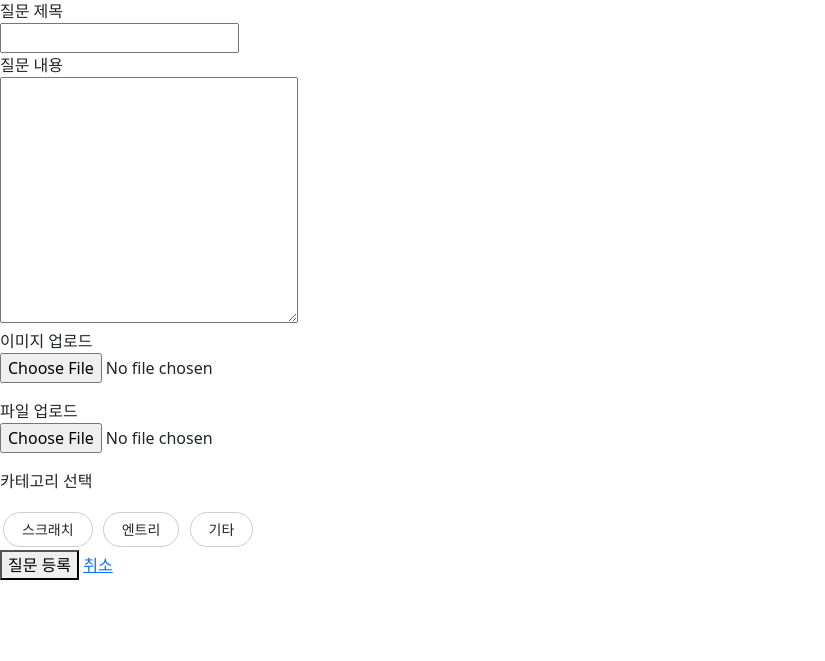
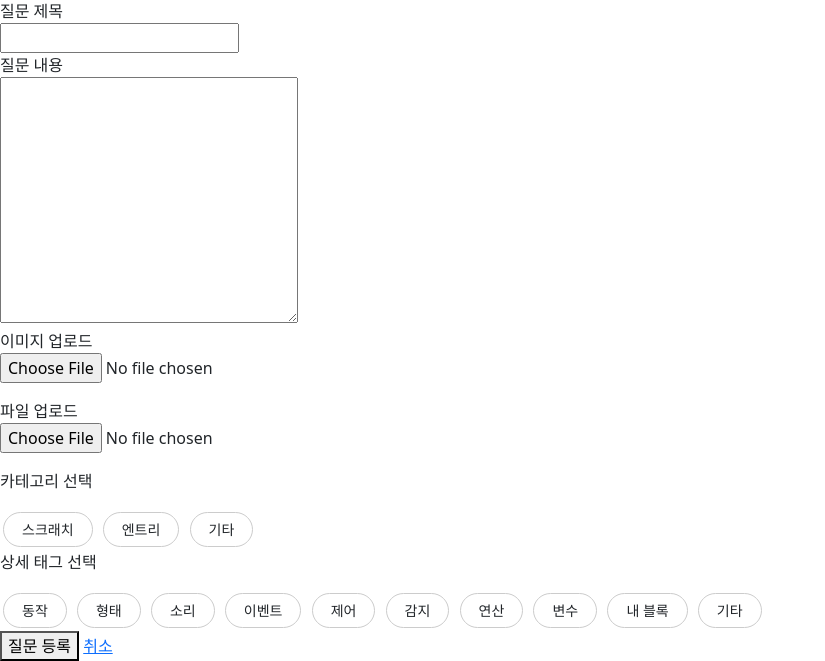
Before and after one commit to hongsy0113/Piro16_Help_Coding, a Django app: page /qna/question_create/ in a window 1280 px wide. Shown: the part 182-843 px from the top of the page, without its empty margins (0-825 px from the left). Before the commit the page ends 762 px from the top, so only its background shows below. Run offline with Django 4.2, Linux system fonts and the light colour scheme.

Commit message:
[FEAT] 게시글 작성 (태그 구현)

```diff
--- a/qna/forms.py
+++ b/qna/forms.py
@@ -4,4 +4,4 @@ from .models import *
 class QuestionForm(forms.ModelForm):
     class Meta:
         model = Question
-        exclude = ('hit', 'like_user', 'user')
+        exclude = ('hit', 'like_user', 'user', 's_or_e_tag')
--- a/qna/models.py
+++ b/qna/models.py
@@ -27,10 +27,6 @@ class Question(models.Model):
     like_user = models.ManyToManyField('user.User', blank=True)
     tags = models.ManyToManyField('QnaTag', blank=True)
 
-    like_user = models.ManyToManyField('user.User', blank=True)
-
-    tags = models.ManyToManyField('QnaTag', blank=True)
-
     def __str__(self):
         return self.title
 
@@ -51,7 +47,6 @@ class Answer(models.Model):
     like_user = models.ManyToManyField('user.User', blank=True)
 
 class QnaTag(models.Model):
-    '''
     # 스크래치 메뉴
     S_TAG_CHOICES = (
         ('MOTION', '동작'),
@@ -65,6 +60,8 @@ class QnaTag(models.Model):
         ('MY', '내 블록'),
         ('ETC', '기타'),
     )
+
+    '''
     # 엔트리 메뉴
     E_TAG_CHOICES = (
         ('START', '시작'),
@@ -83,7 +80,7 @@ class QnaTag(models.Model):
         ('ETC', '기타'),
     )
     '''
-    tag_name = models.CharField(verbose_name='태그', max_length=20)
+    tag_name = models.CharField(verbose_name='태그', choices=S_TAG_CHOICES, max_length=20)
 
     def __str__(self):
         return self.tag_name
--- a/qna/views.py
+++ b/qna/views.py
@@ -1,3 +1,4 @@
+import re
 from django.shortcuts import render, redirect, get_object_or_404
 from .models import *
 from .forms import *
@@ -62,9 +63,23 @@ def search_result(request):
 def question_create(request):
     if request.method == 'POST':
         form = QuestionForm(request.POST, request.FILES)
+
+        # 넘겨진 데이터 form에 바로 저장 X
         question = form.save(commit=False)
+
+        # 카테고리 (스크래치, 엔트리, 기타) 중 1 선택
+        question.s_or_e_tag = request.POST.get('s_or_e_tag')
+
         question.user = request.user
-        question.s_or_e_tag = request.POST.get('s_or_e_tag')
+
+        # 상세 태그 (기능) 중 선택
+        tags = request.POST.getlist('detail_tag')
+        print(question.id)
+        question.save()
+        for tag in tags:
+            newtag = get_object_or_404(QnaTag, tag_name=tag)
+            question.tags.add(newtag)
+
         question.save()
         return redirect('qna:question_list')
 
--- a/static/css/question_create.css
+++ b/static/css/question_create.css
@@ -1,3 +1,25 @@
+.select__category input {
+    display: none;
+}
+
+.select__category label {
+    display: inline-block;
+    border-radius: 20px;
+    text-align: center;
+    text-decoration: none;
+    border: solid 1px #ccc;
+    transition: 0.25s;
+    padding: 6px 18px;
+    cursor: pointer;
+    font-size: 14px;
+    margin: 3px;
+}
+
+.select__category > input:checked + label {
+    background: #4cc4d4;
+    color: #fff;
+}
+
 .select__tag input {
     display: none;
 }
--- a/templates/qna/question_create.html
+++ b/templates/qna/question_create.html
@@ -29,7 +29,7 @@
         <label for="attached_file">파일 업로드</label><br />
         <p>{{ form.attached_file }}</p>
     </div>
-    <div class="select__tag">
+    <div class="select__category">
         <p>카테고리 선택</p>
         <input type="radio" name="s_or_e_tag" value="S" id="scratch" class="tag" />
         <label for="scratch">스크래치</label>
@@ -38,6 +38,29 @@
         <input type="radio" name="s_or_e_tag" value="ETC" id="etc" class="tag" />
         <label for="etc">기타</label>
     </div>
+    <div class="select__tag">
+        <p>상세 태그 선택</p>
+        <input type="checkbox" name="detail_tag" value="MOTION" id="motion" class="tag" />
+        <label for="motion">동작</label>
+        <input type="checkbox" name="detail_tag" value="LOOKS" id="looks" class="tag" />
+        <label for="looks">형태</label>
+        <input type="checkbox" name="detail_tag" value="SOUND" id="sound" class="tag" />
+        <label for="sound">소리</label>
+        <input type="checkbox" name="detail_tag" value="EVENTS" id="events" class="tag" />
+        <label for="events">이벤트</label>
+        <input type="checkbox" name="detail_tag" value="CONTROL" id="control" class="tag" />
+        <label for="control">제어</label>
+        <input type="checkbox" name="detail_tag" value="SENSING" id="sensing" class="tag" />
+        <label for="sensing">감지</label>
+        <input type="checkbox" name="detail_tag" value="OPERATORS" id="operators" class="tag" />
+        <label for="operators">연산</label>
+        <input type="checkbox" name="detail_tag" value="VARIABLES" id="variables" class="tag" />
+        <label for="variables">변수</label>
+        <input type="checkbox" name="detail_tag" value="MY" id="my" class="tag" />
+        <label for="my">내 블록</label>
+        <input type="checkbox" name="detail_tag" value="DETAIL_ETC" id="detail_etc" class="tag" />
+        <label for="detail_etc">기타</label>
+    </div>
     <div>
         <button type="submit">질문 등록</button>
         <a href="{% url 'qna:question_list' %}">취소</a>
```
